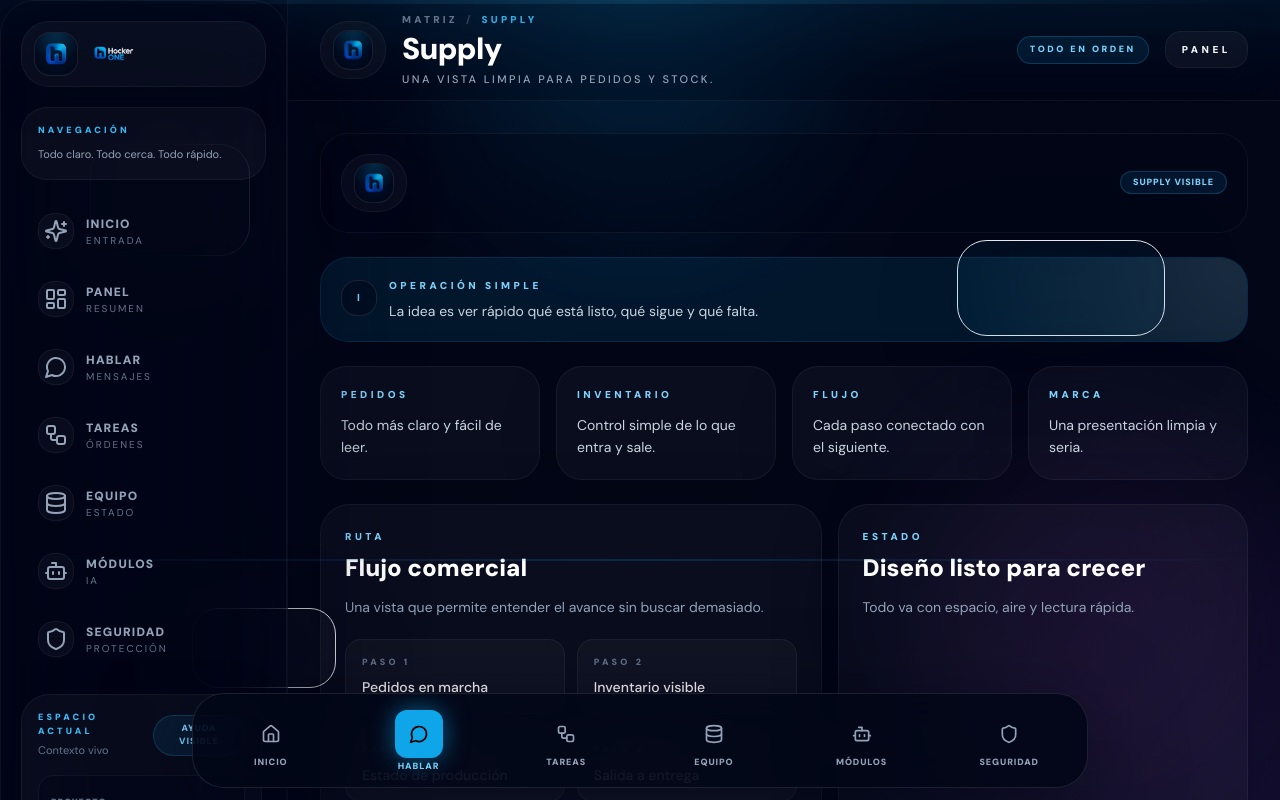
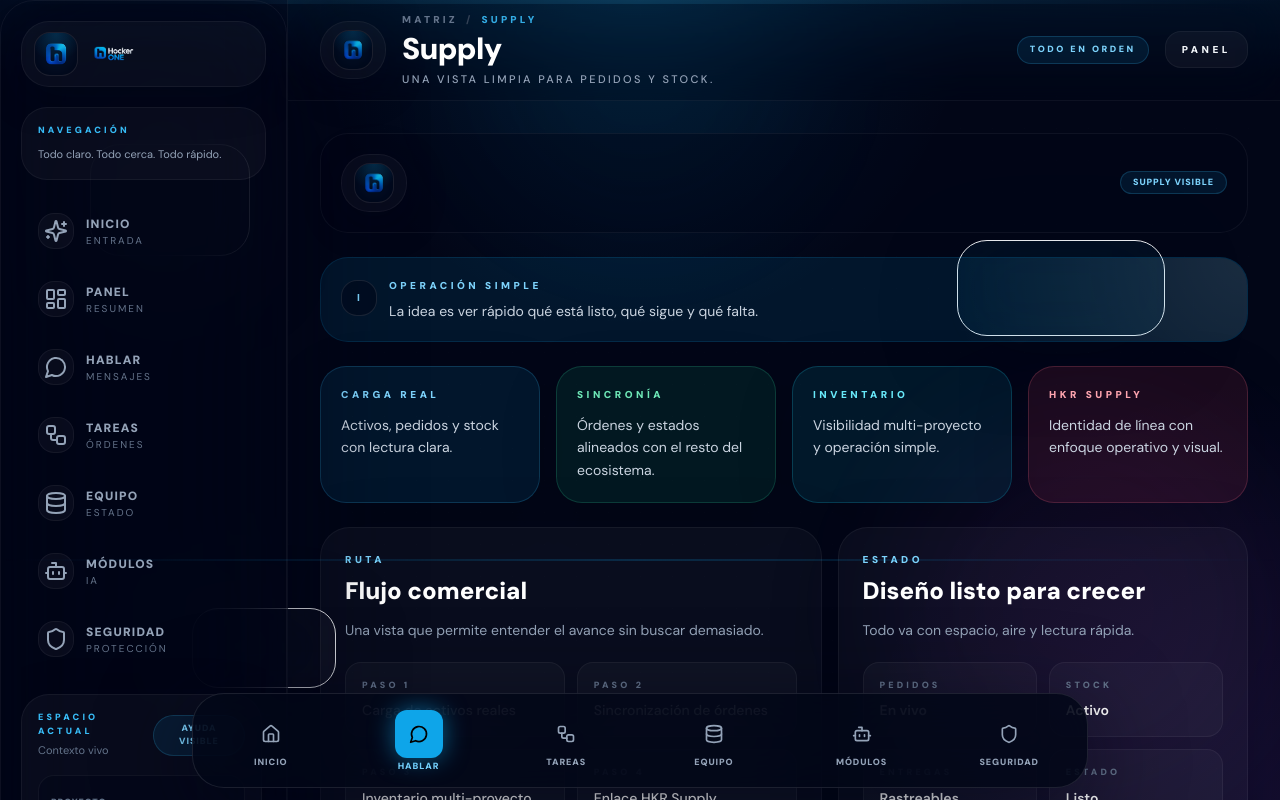
Before and after one commit to HockerAGI/hocker.one, a Next.js app: page /supply in a window 1280 px wide. Shown: the top 800 px of the page. Built offline with nearby package versions, Linux system fonts and the light colour scheme; no server answers; the database is empty.

Commit message:
Actualizar page.tsx

```diff
--- a/src/app/supply/page.tsx
+++ b/src/app/supply/page.tsx
@@ -6,34 +6,58 @@ import Hint from "@/components/Hint";
 
 export const metadata: Metadata = {
   title: "Supply",
-  description: "Supervisión de pedidos, inventario y línea comercial.",
+  description: "Supervisión de la cadena de suministro, inventarios y cumplimiento.",
 };
 
-const cards = [
+const supply = [
   {
-    title: "Pedidos",
-    desc: "Todo más claro y fácil de leer.",
+    title: "Carga real",
+    desc: "Activos, pedidos y stock con lectura clara.",
+    accent: "sky",
+  },
+  {
+    title: "Sincronía",
+    desc: "Órdenes y estados alineados con el resto del ecosistema.",
+    accent: "emerald",
   },
   {
     title: "Inventario",
-    desc: "Control simple de lo que entra y sale.",
+    desc: "Visibilidad multi-proyecto y operación simple.",
+    accent: "cyan",
   },
   {
-    title: "Flujo",
-    desc: "Cada paso conectado con el siguiente.",
-  },
-  {
-    title: "Marca",
-    desc: "Una presentación limpia y seria.",
+    title: "HKR Supply",
+    desc: "Identidad de línea con enfoque operativo y visual.",
+    accent: "rose",
   },
 ] as const;
 
 const roadmap = [
-  "Pedidos en marcha",
-  "Inventario visible",
-  "Estado de producción",
-  "Salida a entrega",
-];
+  "Carga de activos reales",
+  "Sincronización de órdenes",
+  "Inventario multi-proyecto",
+  "Enlace HKR Supply",
+] as const;
+
+const metrics = [
+  { label: "Pedidos", value: "En vivo" },
+  { label: "Stock", value: "Activo" },
+  { label: "Entregas", value: "Rastreables" },
+  { label: "Estado", value: "Listo" },
+] as const;
+
+function accentClass(accent: (typeof supply)[number]["accent"]): string {
+  switch (accent) {
+    case "emerald":
+      return "border-emerald-400/20 bg-emerald-500/10 text-emerald-300 shadow-[0_0_24px_rgba(16,185,129,0.12)]";
+    case "cyan":
+      return "border-cyan-400/20 bg-cyan-500/10 text-cyan-300 shadow-[0_0_24px_rgba(34,211,238,0.12)]";
+    case "rose":
+      return "border-rose-400/20 bg-rose-500/10 text-rose-300 shadow-[0_0_24px_rgba(244,63,94,0.12)]";
+    default:
+      return "border-sky-400/20 bg-sky-500/10 text-sky-300 shadow-[0_0_24px_rgba(14,165,233,0.12)]";
+  }
+}
 
 export default function SupplyPage() {
   return (
@@ -59,12 +83,14 @@ export default function SupplyPage() {
         </Hint>
 
         <section className="grid grid-cols-1 gap-4 sm:grid-cols-2 xl:grid-cols-4">
-          {cards.map((card) => (
+          {supply.map((card) => (
             <article
               key={card.title}
-              className="rounded-[26px] border border-white/5 bg-white/[0.03] p-5 shadow-[0_18px_60px_rgba(2,6,23,0.14)] backdrop-blur-xl"
+              className={`rounded-[26px] border p-5 shadow-[0_18px_60px_rgba(2,6,23,0.14)] backdrop-blur-xl ${accentClass(
+                card.accent,
+              )}`}
             >
-              <p className="text-[10px] font-black uppercase tracking-[0.35em] text-sky-300">
+              <p className="text-[10px] font-black uppercase tracking-[0.35em]">
                 {card.title}
               </p>
               <p className="mt-3 text-sm leading-relaxed text-slate-300">
@@ -111,6 +137,17 @@ export default function SupplyPage() {
             <p className="mt-3 text-sm leading-relaxed text-slate-400">
               Todo va con espacio, aire y lectura rápida.
             </p>
+
+            <div className="mt-5 grid grid-cols-2 gap-3">
+              {metrics.map((metric) => (
+                <div key={metric.label} className="rounded-2xl border border-white/5 bg-white/[0.03] p-4">
+                  <p className="text-[9px] font-black uppercase tracking-[0.35em] text-slate-500">
+                    {metric.label}
+                  </p>
+                  <p className="mt-2 text-sm font-semibold text-white">{metric.value}</p>
+                </div>
+              ))}
+            </div>
           </div>
         </section>
       </div>
```
